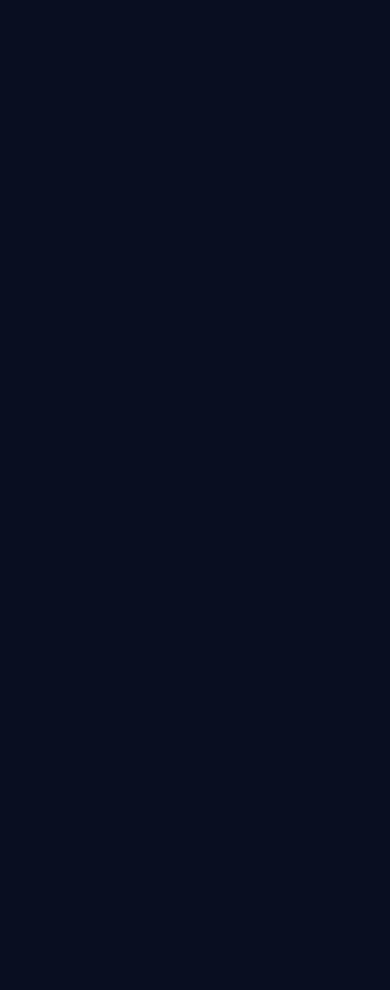
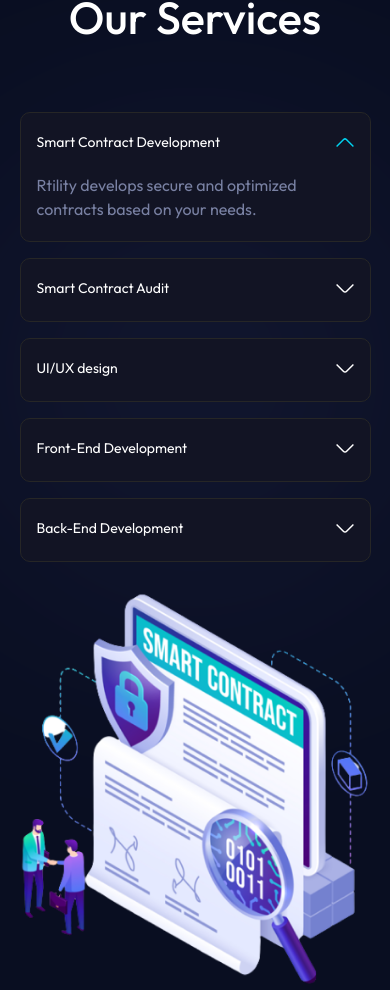
Before and after one commit to Rtility/rtility.github.io, a Next.js app: page / in a window 390 px wide. Shown: the part 1626-2616 px from the top of the page. Before the commit the page ends 1420 px from the top, so only its background shows below. Built offline with nearby package versions, Linux system fonts and the light colour scheme.

Commit message:
responsive services section

```diff
--- a/components/Partners.tsx
+++ b/components/Partners.tsx
@@ -20,7 +20,7 @@ const Partners: FC = () => {
     };
     return (
         <div className='text-white mt-[9.375rem] md:mt-[7.25rem] flex flex-col items-center'>
-            <section className='block lg:hidden bg-[#00D2EF] w-[400px] h-[400px] rounded-full opacity-20 blur-[150px] absolute right-0 -mt-18 -z-10' />
+            <section className='block lg:hidden bg-[#00D2EF] w-[300px] h-[300px] rounded-full opacity-20 blur-[150px] absolute right-0 -mt-18 -z-10' />
             <div className='bg-[#131938] w-[4.25rem] h-[2.25rem] rounded-[5px] text-xs font-normal flex items-center justify-center'>
                 <p className='text-gradient1'>We Love</p>
             </div>
--- a/components/Services.tsx
+++ b/components/Services.tsx
@@ -21,26 +21,26 @@ const Services: FC = () => {
 
     return (
         <div className='flex flex-col items-center mt-[11.875rem]'>
-            <section className='bg-[#00D2EF] w-[460px] h-[460px] rounded-full opacity-20 blur-[150px] absolute right-[3.5rem] -mt-10' />
+            <section className='hidden lg:block bg-[#00D2EF] w-[460px] h-[460px] rounded-full opacity-20 blur-[150px] absolute right-[3.5rem] -mt-10 -z-10' />
             <p className='text-white text-[45px] font-medium'>Our Services</p>
-            <section className='flex justify-around items-center w-full mt-[3.75rem]'>
+            <section className='flex justify-around items-center w-full mt-[3.75rem] flex-wrap'>
                 <div className='flex flex-col space-y-4'>
                     {services.map((item, index) =>
                         <section onClick={() => { toggleAccordion(index); setClickedServiceImage(item.image) }} key={index} className={`${expandAccordion == index ? `min-h-[${AccordionHeight}+100px]` : 'min-h-[64px]'}
-                        bg-[#121424] w-[34.5rem] border border-[#262626] rounded-[10px]`}>
-                            <section className='flex justify-between px-4 items-center pt-[0.8rem]'>
-                                <p className='text-[22px] font-normal text-white'>{item.title}</p>
+                        bg-[#121424] w-[90%] mx-auto sm:w-[34.5rem] border border-[#262626] rounded-[10px]`}>
+                            <section className='flex justify-between px-4 items-center pt-[1.2rem] sm:pt-[0.8rem]'>
+                                <p className='text-[14px] sm:text-[22px] font-normal text-white'>{item.title}</p>
                                 <img src={expandAccordion == index ? '/images/arrowUpBlue.svg' : '/images/arrowDownWhite.svg'} alt='arrow' />
                             </section>
                             <p ref={contentSpace} className={`px-4 ${expandAccordion == index ? `my-5 max-h-[${AccordionHeight}]` : 'max-h-0'} overflow-hidden w-full transition-max-height duration-300 text-[#7981A3]`}
                             >{item.description}</p>
                         </section>)}
                 </div>
-                <section className='w-[34.375rem]'>
-                    <img className='transition-all duration-300' src={clickedServiceImage} alt='service' loading='lazy' />
+                <section className='xl:w-[34.375rem] mt-6 lg:mt-0 sm:w-full w-[90%]'>
+                    <img className='transition-all duration-300 mx-auto' src={clickedServiceImage} alt='service' loading='lazy' />
                 </section>
             </section>
-            <section className='bg-[#8F90FE] w-[460px] h-[460px] rounded-full opacity-20 blur-[150px] absolute left-[3.5rem] mt-60' />
+            <section className='bg-[#8F90FE] w-[300px] h-[300px] sm:w-[460px] sm:h-[460px] rounded-full opacity-20 blur-[150px] absolute md:left-[3.5rem] mt-60 -z-10' />
         </div>
     )
 }
--- a/pages/index.tsx
+++ b/pages/index.tsx
@@ -36,8 +36,8 @@ const Home: NextPage = () => {
       </header>
       <main className='container mx-auto'>
         <Partners />
-        {/*<Services />
-        <Technologies /> */}
+        <Services />
+       {/* <Technologies /> */}
        {/*  <Team /> */}
       </main>
       <footer>
```
